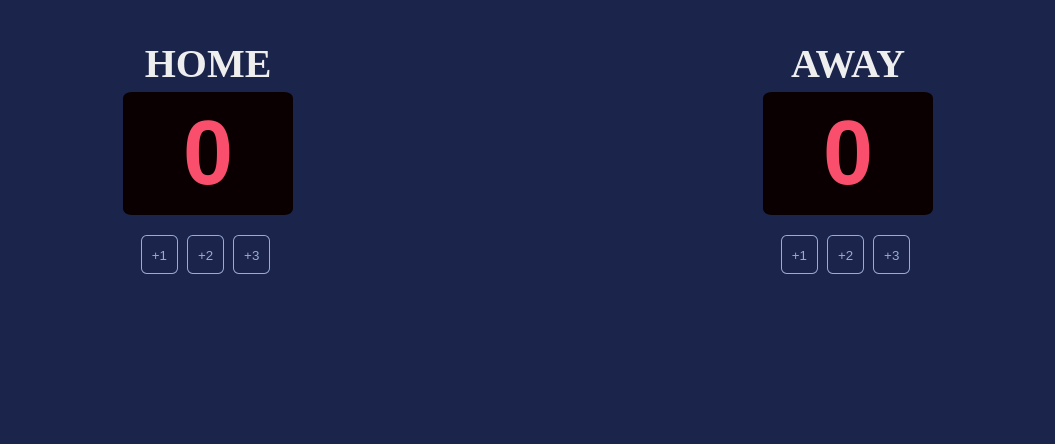
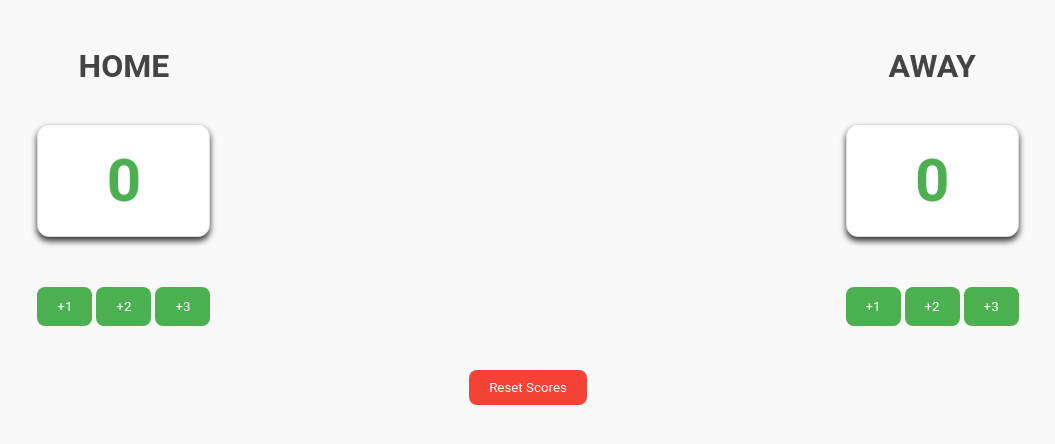
Before and after one commit to 1syunus/Score-App, a plain HTML site: page index.html in a window 1280 px wide. Shown: the whole page, without its empty margins (112-1167 px from the left). Drawn offline with Linux system fonts and the light colour scheme; a web font is replaced by a local one.

Commit message:
theme, accessibility, functions
overhaul, modern aesthetic, new functions, etc

```diff
--- a/index.css
+++ b/index.css
@@ -1,35 +1,25 @@
 body {
     margin: 0;
     text-align: center;
-    background: #1B244A;
+    background: #f9f9f9;
+    font-family: 'Roboto', sans-serif;
+    color: #333;
 }
 
-#home-score {
-    background: #0a0001;
-    font-family: 'Cursed Timer ULiL', sans-serif;
-    font-size: 90px;
-    color: #F94F6D;
-    width: 120px;
-    margin: 20px;
-    padding: 10px 25px;
-    border-radius: 5%;
+.score {
+    background: #ffffff;
+    color: #4CAF50; /* Green for positive feedback and readability */
+    font-size: 3.75rem;
+    padding: 20px 40px;
+    border-radius: 12px;
+    box-shadow: 0 4px 6px rgba(0, 0, 0, 0.8);
+    border: 1px solid #ddd;
 }
 
-#away-score {
-    background: #0a0001;
-    font-family: 'Cursed Timer ULiL', sans-serif;
-    font-size: 90px;
-    color: #F94F6D;
-    width: 120px;
-    margin: 20px;
-    padding: 10px 25px;
-    border-radius: 5%;
-}
-
-h3 {
-    font-size: 40px;
-    color: #EEEEEE;
-    margin-bottom: -15px;
+h1 {
+    font-size: 2rem;
+    color: #444;
+    margin-bottom: -10px;
 }
 
 .container {
@@ -38,14 +28,37 @@ h3 {
 }
 
 button {
-    background: none;
-    font-family: 'Cursed Timer ULiL', sans-serif;
-    border: 1px solid #9AABD8;
-    color: #9AABD8;
-    padding: 12px 10px 10px 10px;
-    border-radius: 15%;
-    justify-content: space-between;
-    margin-right: 5px;
+    background: #4CAF50;
+    color: white;
+    font-family: 'Roboto', sans-serif;
+    border: none;
+    padding: 12px 20px;
+    border-radius: 8px;
+    transition: background 0.3s ease, transform 0.2s ease;
+    cursor: pointer;
+}
+
+button:hover {
+    background: #45A049;
+    transform: scale(1.05);
+}
 
 
+#reset-btn {
+    background: #F44336; /*Destrucive action*/
+    color: white;
+    margin-top: 350px;
+    padding: 10px 20px;
+    border-radius: 8px;
+    max-height: 50px;
 }
+
+#reset-btn:hover {
+    background: #E53935;
+}
+
+.container {
+    display: flex;
+    justify-content: space-around;
+    margin: 20px;
+}
--- a/index.html
+++ b/index.html
@@ -1,30 +1,48 @@
 <html>
     <head>
+        <meta name="viewport" content="width=device-width, initial-scale=1.0">
+        <title>Score Counter</title>
         <link rel="stylesheet" href="index.css">
         <link href="https://fonts.cdnfonts.com/css/cursed-timer-ulil" rel="stylesheet">
 
     </head>
     <body>
-        <div class="container">
-            <div class="column">
-                <h3>HOME</h3>
-                <h2 id="home-score">0</h2>
-                <div>
-                    <button id="home-btn-1" onclick="homePlusOne()">+1</button>
-                    <button id="home-btn-2" onclick="homePlusTwo()">+2</button>
-                    <button id="home-btn-3" onclick="homePlusThree()">+3</button>
-                </div>
-            </div>
-            <div class="column">
-                <h3>AWAY</h3>
-                <h2 id="away-score">0</h2>
-                <div>
-                    <button id="away-btn-1" onclick="awayPlusOne()">+1</button>
-                    <button id="away-btn-2" onclick="awayPlusTwo()">+2</button>
-                    <button id="away-btn-3" onclick="awayPlusThree()">+3</button>
-                </div>
-            </div>
-        </div>
+        <main class="container">
+                <!-- Home section -->
+                <section class="column" aria-labelledby="home-heading">
+                    <h1>HOME</h1>
+                    <h2 class="score" id="home-score" aria-live=
+                    "polite" aria-atomic="true">0</h2>
+                    <div>
+                        <button id="home-btn-1" aria-label="Add 1 point to Home"
+                        >+1</button>
+
+                        <button id="home-btn-2" aria-label="Add 2 points to Home"
+                        >+2</button>
+
+                        <button id="home-btn-3" aria-label="Add 3 points to Home"
+                        >+3</button>
+                    </div>
+                </section>
+                <!-- Reset button -->
+                <button id="reset-btn" aria-label="Reset both scores">Reset Scores</button>
+
+                <!-- Away section -->
+                <section class="column" aria-labelledby="away-heading">
+                    <h1>AWAY</h1>
+                    <h2 class="score" id="away-score" aria-live="polite" aria-atomic="true">0</h2>
+                    <div>
+                        <button id="away-btn-1" aria-label="Add 1 point to Away"
+                        >+1</button>
+                        <button id="away-btn-2" aria-label="Add 2 points to Away"
+                        >+2</button>
+                        <button id="away-btn-3" aria-label="Add 3 points to Away"
+                        >+3</button>
+                    </div>
+                </section>
+
+        </main>
+
         <script src="index.js"></script>
     </body>
 </html>
--- a/index.js
+++ b/index.js
@@ -1,37 +1,42 @@
-let homeScoreBtnOne = document.getElementById("home-btn-1")
-let homeScoreEl =document.getElementById("home-score")
-let homeScore = 0
+let homeScore = 0;
+let awayScore = 0;
 
-function homePlusOne(){
-    homeScore += 1
-    homeScoreEl.textContent = homeScore
+function updateScore(team, increment) {
+    if (team === 'home') {
+        homeScore += increment;
+        document.getElementById("home-score").textContent = homeScore;
+    } else if (team === 'away') {
+        awayScore += increment;
+        document.getElementById("away-score").textContent = awayScore;
+    }
 }
 
-function homePlusTwo(){
-    homeScore += 2
-    homeScoreEl.textContent = homeScore
+document.getElementById("home-btn-1").addEventListener("click", () => updateScore('home', 1));
+document.getElementById("home-btn-2").addEventListener("click", () => updateScore('home', 2));
+document.getElementById("home-btn-3").addEventListener("click", () => updateScore('home', 3));
+document.getElementById("away-btn-1").addEventListener("click", () => updateScore('away', 1));
+document.getElementById("away-btn-2").addEventListener("click", () => updateScore('away', 2));
+document.getElementById("away-btn-3").addEventListener("click", () => updateScore('away', 3));
+
+function resetScore() {
+    homeScore = 0;
+    awayScore = 0;
+    document.getElementById("home-score").textContent = homeScore;
+    document.getElementById("away-score").textContent = awayScore;
 }
 
-function homePlusThree(){
-    homeScore += 3
-    homeScoreEl.textContent = homeScore
+document.getElementById("reset-btn").addEventListener("click", resetScore);
+
+function saveScores() {
+    localStorage.setItem('homeScore', homeScore);
+    localStorage.setItem('awayScore', awayScore);
 }
 
-let awayScoreBtnOne = document.getElementById("away-btn-1")
-let awayScoreEl =document.getElementById("away-score")
-let awayScore = 0
-
-function awayPlusOne(){
-    awayScore += 1
-    awayScoreEl.textContent = awayScore
+function loadScores() {
+    homeScore = parseInt(localStorage.getItem('homeScore')) || 0;
+    awayScore = parseInt(localStorage.getItem('awayScore')) || 0;
+    document.getElementById("home-score").textContent = homeScore;
+    document.getElementById("away-score").textContent = awayScore;
 }
 
-function awayPlusTwo(){
-    awayScore += 2
-    awayScoreEl.textContent = awayScore
-}
-
-function awayPlusThree(){
-    awayScore += 3
-    awayScoreEl.textContent = awayScore
-}
+window.onload = loadScores;
```
